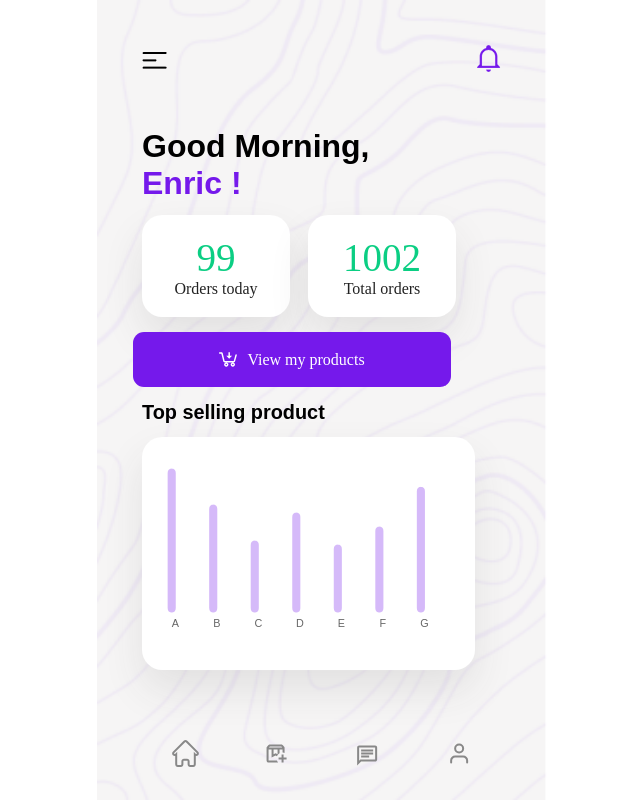
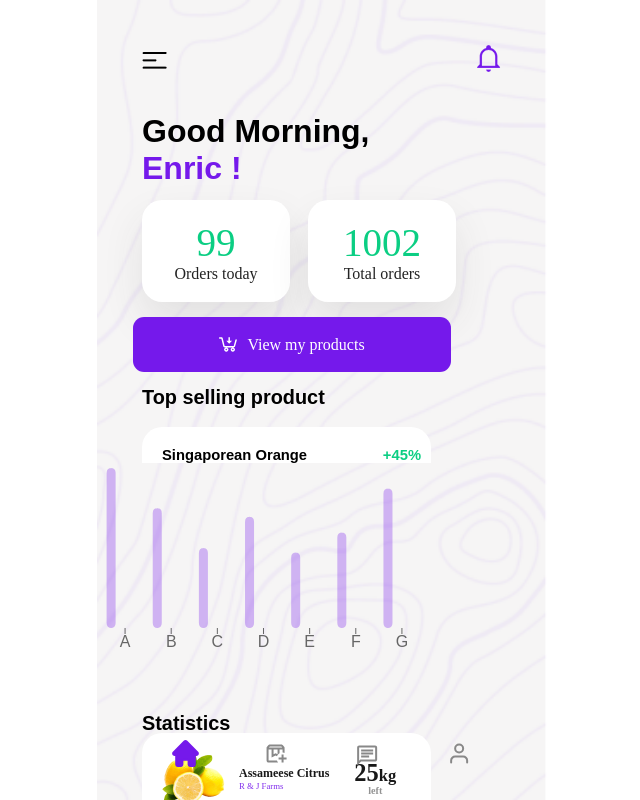
Before and after one commit to pavna99/FarmCart, a React (Create React App) app: page /farmdash in a window 1280 px wide. Shown: the whole page, without its empty margins (318-958 px from the left). Built offline with nearby package versions, Linux system fonts and the light colour scheme; no server answers; a web font is replaced by a local one.

Commit message:
farmer profile

```diff
--- a/src/components/SalesChart/Saleschart.css
+++ b/src/components/SalesChart/Saleschart.css
@@ -0,0 +1,29 @@
+
+.chart{
+    display: flex;
+
+    margin-left: 10%;
+}
+.recharts-wrapper{
+    border-top-left-radius:0 ;
+border-top-right-radius: 0;
+border-bottom-right-radius:20.127px;
+border-bottom-left-radius: 20.127px;
+
+    background: #FFF;
+    box-shadow: 0px 20.127px 40.253px 0px rgba(57, 57, 57, 0.10);
+    padding:5%
+}
+.recharts-cartesian-axis-tick-line {
+    display: none;
+}
+.recharts-layer.recharts-bar-rectangle {
+    margin-right: 0px;
+  }
+  .recharts-text.recharts-cartesian-axis-tick-value {
+    transform: translateX(-10px);
+}
+  .recharts-cartesian-axis-tick {
+    font-size: 12px; /* Adjust the font size of the ticks */
+    fill: #222; /* Change the color of the ticks */
+  }
--- a/src/containers/ChatPage/ChatPage.css
+++ b/src/containers/ChatPage/ChatPage.css
@@ -64,7 +64,7 @@
     padding-left: 25px;
     align-items: center;
 
-    margin-left: 8%;
+    margin-left: 40px;
     border-radius: 30px;
     box-shadow: 5px 4px 20px 0px rgba(0, 0, 0, 0.13);
 
--- a/src/containers/farmer-Dashboard/farmer-dashboard.css
+++ b/src/containers/farmer-Dashboard/farmer-dashboard.css
@@ -1,9 +1,5 @@
 .overall-farmer-dashboard{
 
-        height: 100vh;
-        padding: 0;
-        margin: 0;
-        width: 100%;
         background-image: url('../../Images/whitecommonbg.png');
         background-repeat: no-repeat;
         background-size: cover;
@@ -13,13 +9,19 @@
     .overall-farmer-dashboard-container::-webkit-scrollbar {
         display: none;
       }
+      .farmer-dashboard{height:100vh;
+        padding: 0;
+        margin: 0;
+        width: 100%;
+
+      }
       .username{
         color:#7519EB;
         margin-left:10%;
         font-size:32px ;
     }
-    .goodmorni{
-      margin-top:25px;
+    .farmgoodmorni{
+      margin-top:10px;
       margin-left: 10%;
       font-size:32px;
     }
@@ -115,27 +117,121 @@ font-weight: 600;
 line-height:  20px;
 margin-top: 15px;
 }
-.chart{
+.Statistics{
+    color: #000;
+text-align:left;
+margin-left: 10%;
+font-size: 19.86px;
+font-style: normal;
+font-weight: 600;
+line-height:  20px;
+margin-top: 50px;
+}
+.topselling{
     display: flex;
-    margin-top: 15px;
+    width: 259px;
     margin-left: 10%;
+text-align: center;
+font-family: "SF Pro Rounded";
+font-size: 14.759px;
+font-style: normal;
+font-weight: 600;
+margin-top: 20px;
+padding-top:20px;
+padding-left: 20px;
+padding-right: 10px;
+background-color: #FFF;
+justify-content: space-between;
+border-top-left-radius:20.127px ;
+border-top-right-radius: 20.127px;
 }
-.recharts-wrapper{
-    border-radius: 20.127px;
-    background: #FFF;
-    box-shadow: 0px 20.127px 40.253px 0px rgba(57, 57, 57, 0.10);
-    padding:5%
+.topsellpercent{
+    color:#0BCE83;
 }
-.recharts-cartesian-axis-tick-line {
-    display: none;
+.statibox{
+    display: flex;
+    background-color: #FFF;
+    border-radius: 20.13px;
+    width: 259px;
+    margin-left: 10%;
+    padding:10px 15px;
+
 }
-.recharts-layer.recharts-bar-rectangle {
-    margin-right: 0px;
+.Statitextout {
+    margin-left: 10px;
+    justify-content: flex-start;
+    align-items: center;
+    gap: 25px;
+    display: inline-flex;
   }
-  .recharts-text.recharts-cartesian-axis-tick-value {
-    transform: translateX(-10px);
-}
-  .recharts-cartesian-axis-tick {
-    font-size: 12px; /* Adjust the font size of the ticks */
-    fill: #222; /* Change the color of the ticks */
+
+  .Frame19995 {
+    flex-direction: column;
+    justify-content: flex-start;
+    align-items: flex-start;
+    gap: 2px;
+    display: inline-flex;
   }
+
+  .fruitname {
+    opacity: 0.90;
+    text-align: center;
+    color: black;
+    font-size: 12px;
+    font-family: 'SF Pro Rounded';
+    font-weight: 600;
+    line-height: 12.16px;
+    word-wrap: break-word;
+  }
+
+  .RJFarms {
+    opacity: 0.90;
+    text-align: center;
+    color: #7519EB;
+    font-size: 8.76px;
+    font-family: 'SF Pro Rounded';
+    font-weight: 400;
+    line-height: 8.88px;
+    word-wrap: break-word;
+  }
+
+  .Frame19994 {
+    flex-direction: column;
+    justify-content: flex-start;
+    align-items: center;
+    display: inline-flex;
+  }
+
+  .Kg {
+    opacity: 0.90;
+    text-align: center;
+  }
+
+  .Weight {
+    color: black;
+    font-size: 24.43px;
+    font-family: 'SF Pro Rounded';
+    font-weight: 600;
+    line-height: 24.76px;
+    word-wrap: break-word;
+  }
+
+  .Unit {
+    color: black;
+    font-size: 16.55px;
+    font-family: 'SF Pro Rounded';
+    font-weight: 600;
+    line-height: 16.77px;
+    word-wrap: break-word;
+  }
+
+  .Left {
+    opacity: 0.90;
+    text-align: center;
+    color: #888888;
+    font-size: 10.18px;
+    font-family: 'SF Pro Rounded';
+    font-weight: 600;
+    line-height: 10.31px;
+    word-wrap: break-word;
+  }
--- a/src/containers/farmer-Dashboard/farmerdashboard.jsx
+++ b/src/containers/farmer-Dashboard/farmerdashboard.jsx
@@ -6,6 +6,7 @@ import { FarmerNavbar } from "../../components";
 import bar from "../../Images/Bar.png";
 import { Link } from "react-router-dom";
 import Saleschart from "../../components/SalesChart/Saleschart";
+import lemon from '../../Images/lemon.png';
 
 function farmerdashboard(props) {
   const handleSvgClick = (event) => {
@@ -20,6 +21,7 @@ function farmerdashboard(props) {
   };
   return (
     <div className="overall-farmer-dashboard">
+      <div className="farmer-dashboard">
       <div className="header1" onClick={handleSvgClick}>
         <img className="images1" src={bar} alt="bars" />
         <Link to="/farmnotification">
@@ -42,7 +44,7 @@ function farmerdashboard(props) {
           </svg>
         </Link>
       </div>
-      <h1 className="goodmorni">Good Morning,</h1>
+      <h1 className="farmgoodmorni">Good Morning,</h1>
       <h2 className="username">Enric !</h2>
       <div className="dash-box">
         <div className="buttonbox1">
@@ -72,10 +74,65 @@ function farmerdashboard(props) {
         </div>
       </Link>
       <div className="topproduct">Top selling product</div>
+      <div className="topselling">
+        <div className="topsellname">Singaporean Orange</div>
+        <div className="topsellpercent">+45%</div>
 
+      </div>
       <Saleschart />
 
-      <FarmerNavbar />
+      <div className="Statistics">Statistics</div>
+      <div className="statibox">
+          <img src={lemon} alt="lemon"></img>
+          <div className="Statitextout">
+          <div className="Frame19995">
+            <div className="fruitname">Assameese Citrus</div>
+            <div className="RJFarms">R & J Farms</div>
+          </div>
+          <div className="Frame19994">
+            <div className="Kg">
+              <span className="Weight">25</span>
+              <span className="Unit">kg</span>
+            </div>
+            <div className="Left">left</div>
+          </div>
+        </div>
+    </div>
+
+
+
+
+
+
+    </div>
+
+
+      <div className='fnavbar-container' onClick={handleSvgClick}>
+          <Link to='/farmdash'>
+        <svg c  id="farmdash-svg" className="mySvg" width="27" height="27" viewBox="0 0 27 27" fill="#7519EB" stroke='#7519EB' xmlns="http://www.w3.org/2000/svg">
+      <path d="M14.5958 1.55415C14.3052 1.26357 13.911 1.10033 13.5 1.10033C13.089 1.10033 12.6948 1.26357 12.4041 1.55415L1.55414 12.4042C1.27179 12.6965 1.11556 13.088 1.11909 13.4944C1.12263 13.9008 1.28564 14.2896 1.57302 14.577C1.8604 14.8644 2.24916 15.0274 2.65557 15.0309C3.06197 15.0344 3.45351 14.8782 3.74584 14.5959L4.19999 14.1417V24.35C4.19999 24.7611 4.36329 25.1553 4.65397 25.446C4.94466 25.7367 5.3389 25.9 5.74999 25.9H8.84999C9.26108 25.9 9.65532 25.7367 9.946 25.446C10.2367 25.1553 10.4 24.7611 10.4 24.35V21.25C10.4 20.8389 10.5633 20.4447 10.854 20.154C11.1447 19.8633 11.5389 19.7 11.95 19.7H15.05C15.4611 19.7 15.8553 19.8633 16.146 20.154C16.4367 20.4447 16.6 20.8389 16.6 21.25V24.35C16.6 24.7611 16.7633 25.1553 17.054 25.446C17.3447 25.7367 17.7389 25.9 18.15 25.9H21.25C21.6611 25.9 22.0553 25.7367 22.346 25.446C22.6367 25.1553 22.8 24.7611 22.8 24.35V14.1417L23.2541 14.5959C23.5465 14.8782 23.938 15.0344 24.3444 15.0309C24.7508 15.0274 25.1396 14.8644 25.427 14.577C25.7143 14.2896 25.8774 13.9008 25.8809 13.4944C25.8844 13.088 25.7282 12.6965 25.4458 12.4042L14.5958 1.55415V1.55415Z" stroke="#7519EB" stroke-width="2"/>
+      </svg>
+      </Link>
+      <Link to='/farmproduct'>
+      <svg id="products-svg" className="mySvg" xmlns="http://www.w3.org/2000/svg" width="21" height="19" viewBox="0 0 21 19" fill="none">
+        <path d="M2.57141 5.50001H11.0214H10.5714H10.9214H2.57141ZM2.97141 3.50001H16.1714L15.3214 2.50001H3.82141L2.97141 3.50001ZM7.57141 10.25L9.57141 9.25001L11.5714 10.25V5.50001H7.57141V10.25ZM12.1214 18.5H2.57141C2.02141 18.5 1.55074 18.3043 1.15941 17.913C0.768078 17.5217 0.572078 17.0507 0.571411 16.5V4.02501C0.571411 3.79167 0.609078 3.56667 0.684411 3.35001C0.759744 3.13334 0.872078 2.93334 1.02141 2.75001L2.27141 1.22501C2.45474 0.991672 2.68374 0.812339 2.95841 0.687005C3.23308 0.561672 3.52074 0.499339 3.82141 0.500005H15.3214C15.6214 0.500005 15.9091 0.562672 16.1844 0.688005C16.4597 0.813339 16.6887 0.992339 16.8714 1.22501L18.1214 2.75001C18.2714 2.93334 18.3841 3.13334 18.4594 3.35001C18.5347 3.56667 18.5721 3.79167 18.5714 4.02501V8.92501C18.2547 8.80834 17.9297 8.71667 17.5964 8.65001C17.2631 8.58334 16.9214 8.55001 16.5714 8.55001V5.50001H13.5714V9.32501C12.9881 9.65834 12.4797 10.071 12.0464 10.563C11.6131 11.055 11.2714 11.609 11.0214 12.225L9.57141 11.5L5.57141 13.5V5.50001H2.57141V16.5H10.9214C11.0547 16.8833 11.2214 17.2417 11.4214 17.575C11.6214 17.9083 11.8547 18.2167 12.1214 18.5ZM15.5714 18.5V15.5H12.5714V13.5H15.5714V10.5H17.5714V13.5H20.5714V15.5H17.5714V18.5H15.5714Z" fill="#888888"/>
+        </svg>
+        </Link>
+
+        <svg id="chat-svg" className="mySvg" width="25" height="25" viewBox="0 0 25 25" fill="none" xmlns="http://www.w3.org/2000/svg">
+          <g id="material-symbols:chat-outline">
+          <path id="Vector" d="M6.14285 14.5H14.1429V12.5H6.14285V14.5ZM6.14285 11.5H18.1429V9.5H6.14285V11.5ZM6.14285 8.5H18.1429V6.5H6.14285V8.5ZM2.14285 22.5V4.5C2.14285 3.95 2.33885 3.47933 2.73085 3.088C3.12285 2.69667 3.59352 2.50067 4.14285 2.5H20.1429C20.6929 2.5 21.1639 2.696 21.5559 3.088C21.9479 3.48 22.1435 3.95067 22.1429 4.5V16.5C22.1429 17.05 21.9472 17.521 21.5559 17.913C21.1645 18.305 20.6935 18.5007 20.1429 18.5H6.14285L2.14285 22.5ZM5.29285 16.5H20.1429V4.5H4.14285V17.625L5.29285 16.5Z" fill="#888888"/>
+          </g>
+        </svg>
+         <Link to='/farmprofile'>
+        <svg id="profile-svg" className="mySvg" width="25" height="25" viewBox="0 0 25 25" fill="none" xmlns="http://www.w3.org/2000/svg">
+        <g id="user">
+          <path id="Vector" d="M20.1429 21.5V19.5C20.1429 18.4391 19.7214 17.4217 18.9713 16.6716C18.2211 15.9214 17.2037 15.5 16.1429 15.5H8.14285C7.08199 15.5 6.06457 15.9214 5.31443 16.6716C4.56428 17.4217 4.14285 18.4391 4.14285 19.5V21.5" stroke="#888888" strokeWidth="2" strokeLinecap="round" strokeLinejoin="round"/>
+          <path id="Vector_2" d="M12.1429 11.5C14.352 11.5 16.1429 9.70914 16.1429 7.5C16.1429 5.29086 14.352 3.5 12.1429 3.5C9.93371 3.5 8.14285 5.29086 8.14285 7.5C8.14285 9.70914 9.93371 11.5 12.1429 11.5Z" stroke="#888888" strokeWidth="2" strokeLinecap="round" strokeLinejoin="round"/>
+        </g>
+      </svg></Link>
+
+        </div>
     </div>
   );
 }
```
